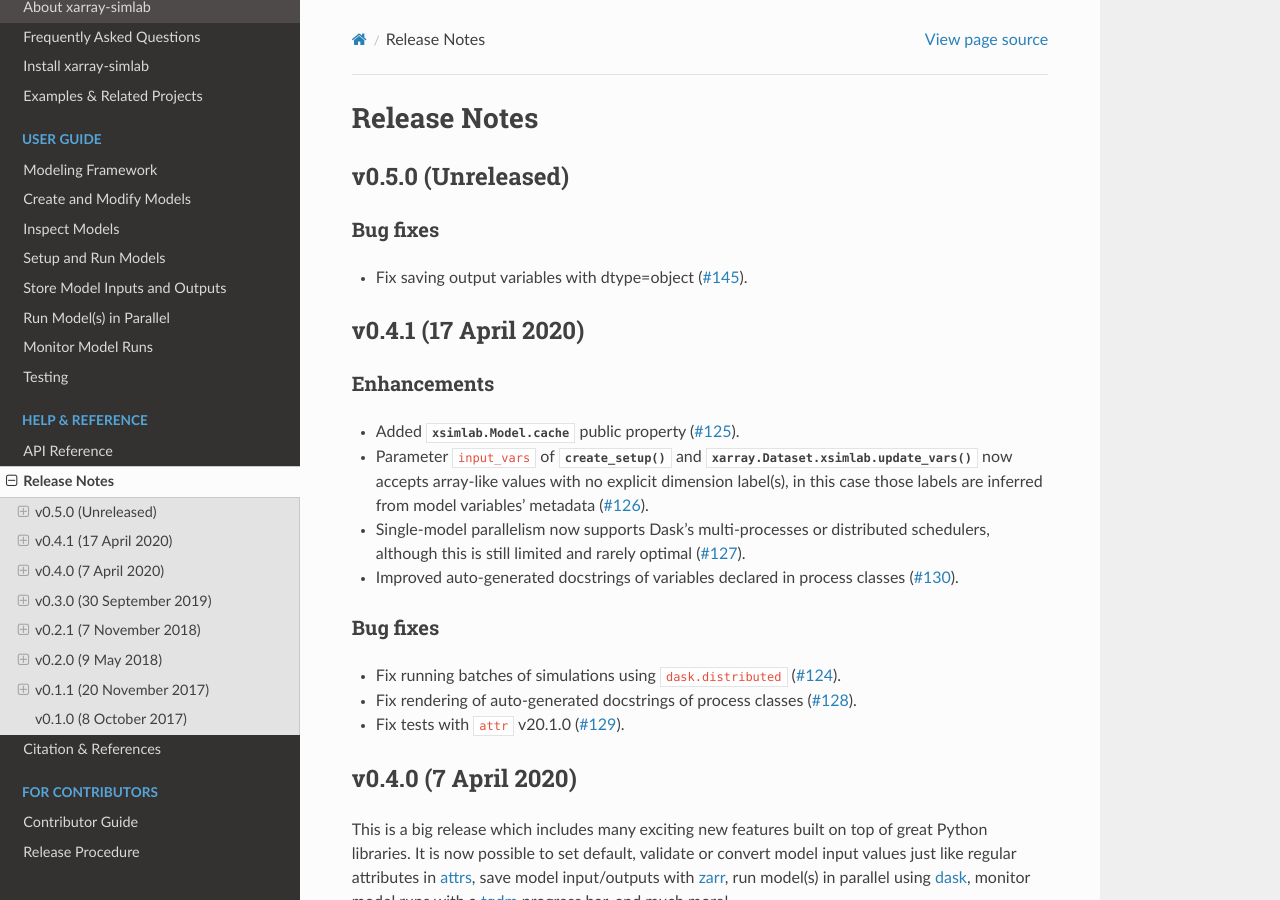
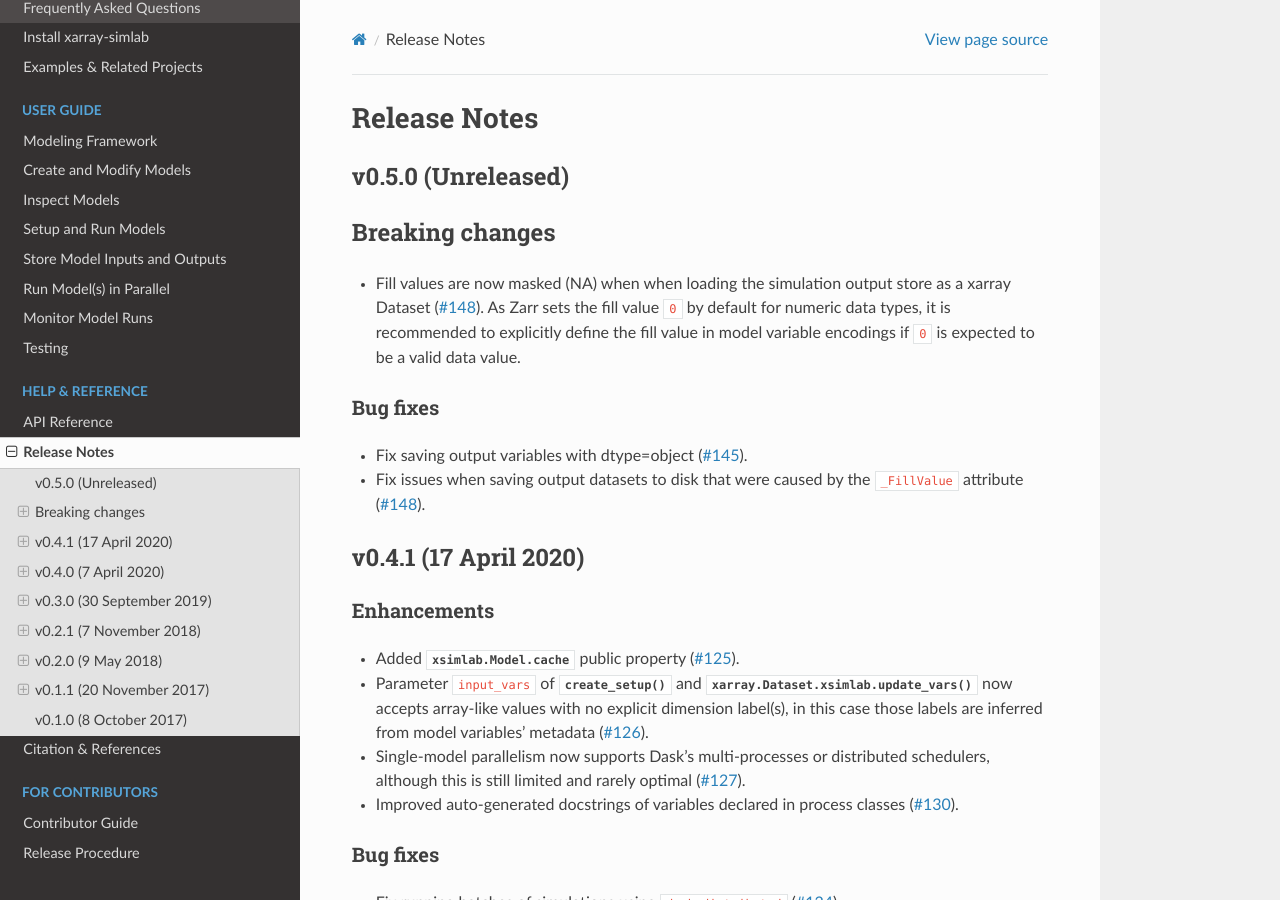
Before and after one commit to xarray-contrib/xarray-simlab, a Sphinx documentation site: the page built from doc/whats_new.rst, in a window 1280 px wide and 900 px high. Built offline with Sphinx 7.4.7 and the Read the Docs theme 2.0.0, drawn with Linux system fonts in a browser that asks for light colours; the version number could not be read and is left out.

Commit message:
update release notes

```diff
--- a/doc/whats_new.rst
+++ b/doc/whats_new.rst
@@ -6,10 +6,20 @@ Release Notes
 v0.5.0 (Unreleased)
 -------------------
 
+Breaking changes
+----------------
+
+- Fill values are now masked (NA) when when loading the simulation output store
+  as a xarray Dataset (:issue:`148`). As Zarr sets the fill value ``0`` by default
+  for numeric data types, it is recommended to explicitly define the fill value in
+  model variable encodings if ``0`` is expected to be a valid data value.
+
 Bug fixes
 ~~~~~~~~~
 
 - Fix saving output variables with dtype=object (:issue:`145`).
+- Fix issues when saving output datasets to disk that were caused by the
+  ``_FillValue`` attribute (:issue:`148`).
 
 v0.4.1 (17 April 2020)
 ----------------------
```
